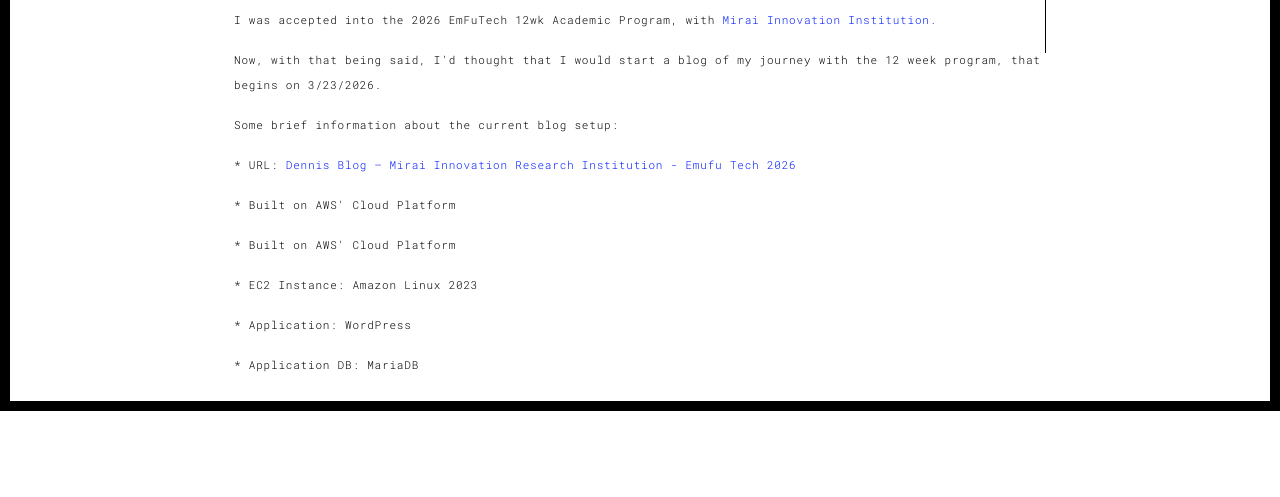
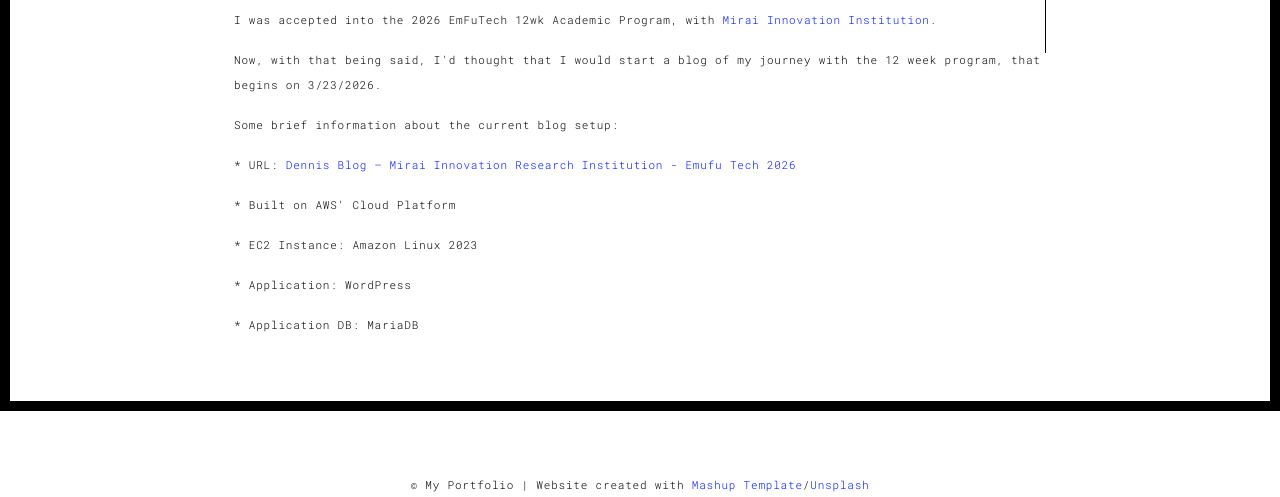
Before and after one commit to dennislee04/portfo, a Flask app: page /worktwo.html in a window 1280 px wide. Shown: the part 389-886 px from the top of the page. Run offline with Flask 3, Linux system fonts and the light colour scheme; some libraries are stand-ins or nearby versions.

Commit message:
updated worktwo.html with the correct url

```diff
--- a/templates/worktwo.html
+++ b/templates/worktwo.html
@@ -74,7 +74,6 @@
 		  <td>
 			  <tr><p>* URL: <a href="https://ec2-107-22-41-223.compute-1.amazonaws.com/blog" target="_blank">Dennis Blog – Mirai Innovation Research Institution - Emufu Tech 2026</a></p></tr>
 			  <tr><p>* Built on AWS' Cloud Platform</p></tr>
-			  <tr><p>* Built on AWS' Cloud Platform</p></tr>
 			  <tr><p>* EC2 Instance: Amazon Linux 2023</p></tr>
 			  <tr><p>* Application: WordPress</p></tr>
 			  <tr><p>* Application DB: MariaDB</p></tr>
```
